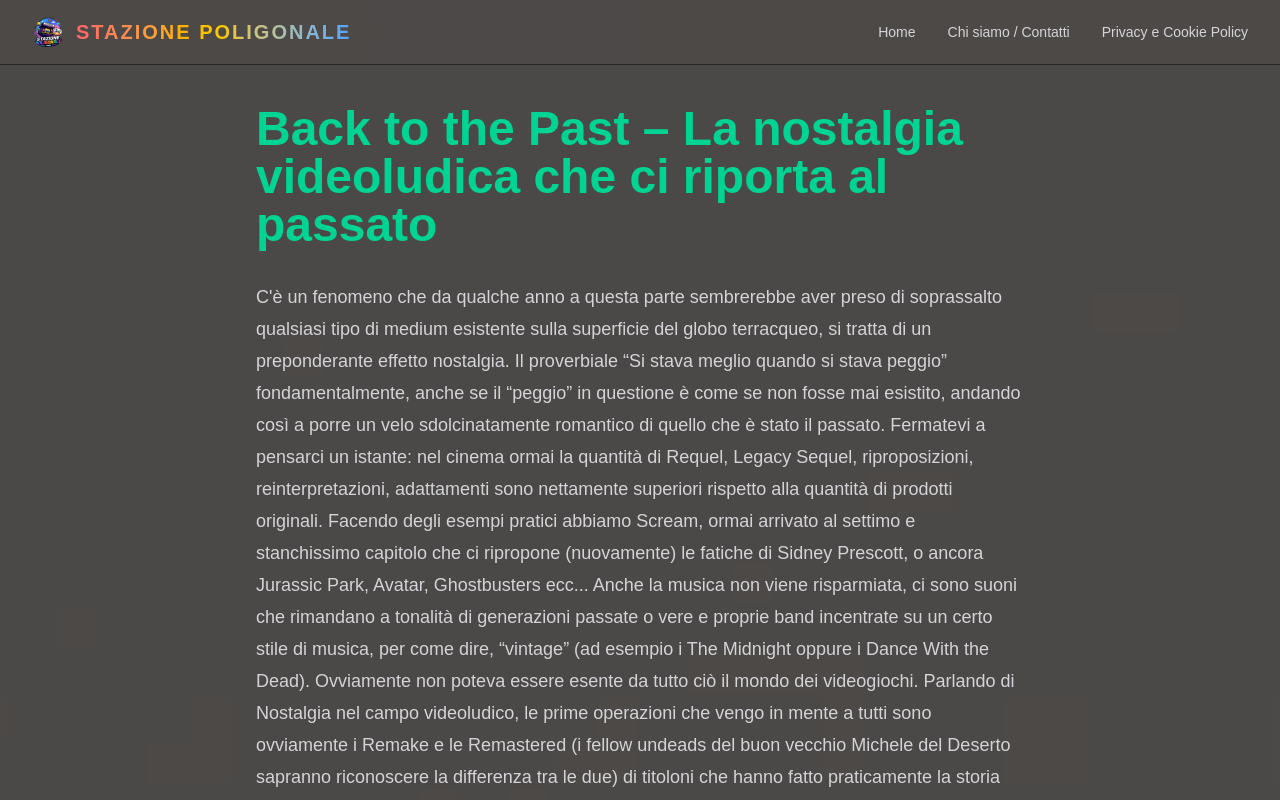
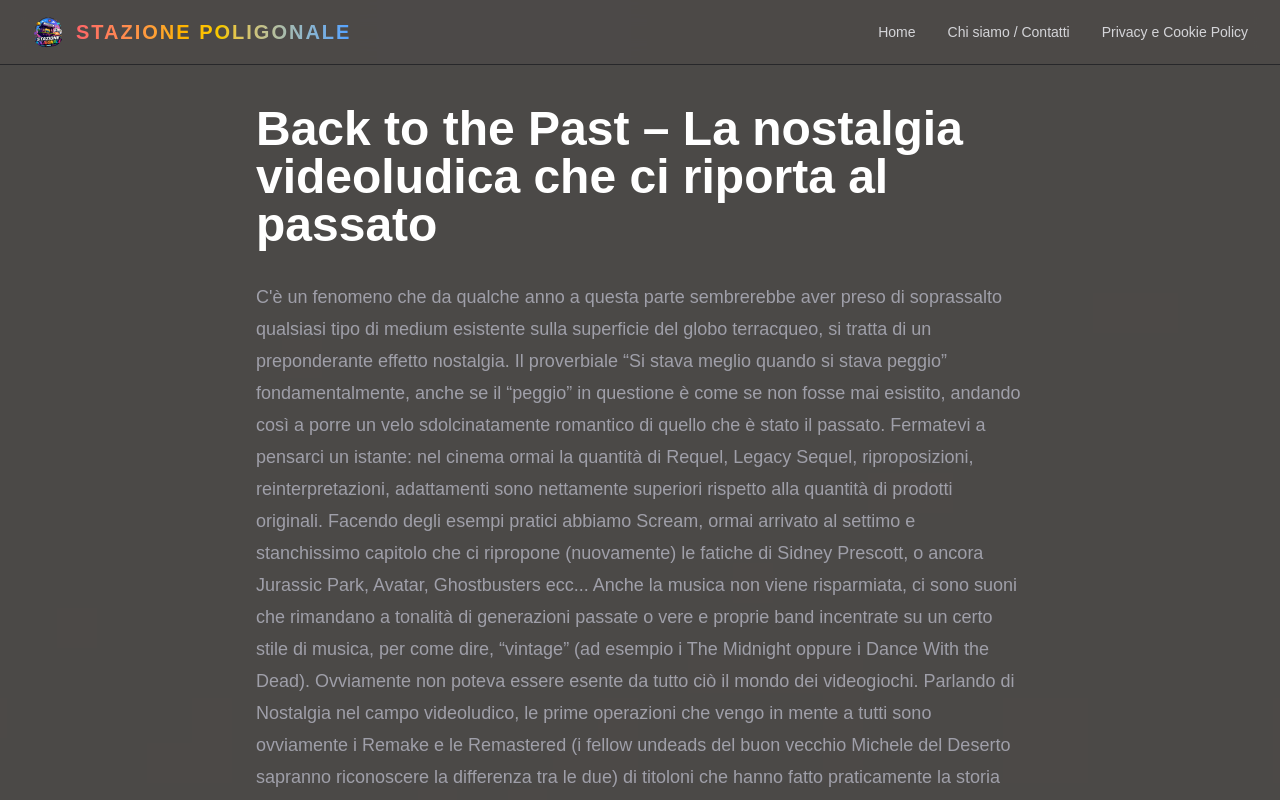
Before and after one commit to mw7qkxdcpj-collab/stazione-poligonale, a Next.js app: page /blog/primo-articolo in a window 1280 px wide. Shown: the top 800 px of the page. Built offline with nearby package versions, Linux system fonts and the light colour scheme.

Commit message:
modifiche articolo 1

```diff
--- a/app/blog/primo-articolo/page.tsx
+++ b/app/blog/primo-articolo/page.tsx
@@ -11,11 +11,11 @@ export default function Articolo() {
 
         <article className="max-w-3xl mx-auto">
 
-          <h1 className="text-5xl font-bold text-emerald-400 mb-8">
+          <h1 className="text-5xl font-bold text-white-400 mb-8">
              Back to the Past – La nostalgia videoludica che ci riporta al passato
           </h1>
 
-          <p className="text-zinc-300 text-lg leading-8 mb-6">
+          <p className="text-zinc-400 text-lg leading-8">
             C'è un fenomeno che da qualche anno a questa parte sembrerebbe aver preso di soprassalto qualsiasi tipo di medium esistente sulla superficie
             del globo terracqueo, si tratta di un preponderante effetto nostalgia. Il proverbiale “Si stava meglio quando si stava peggio” fondamentalmente,
             anche se il “peggio” in questione è come se non fosse mai esistito, andando così a porre un velo sdolcinatamente romantico di quello che è stato
```
